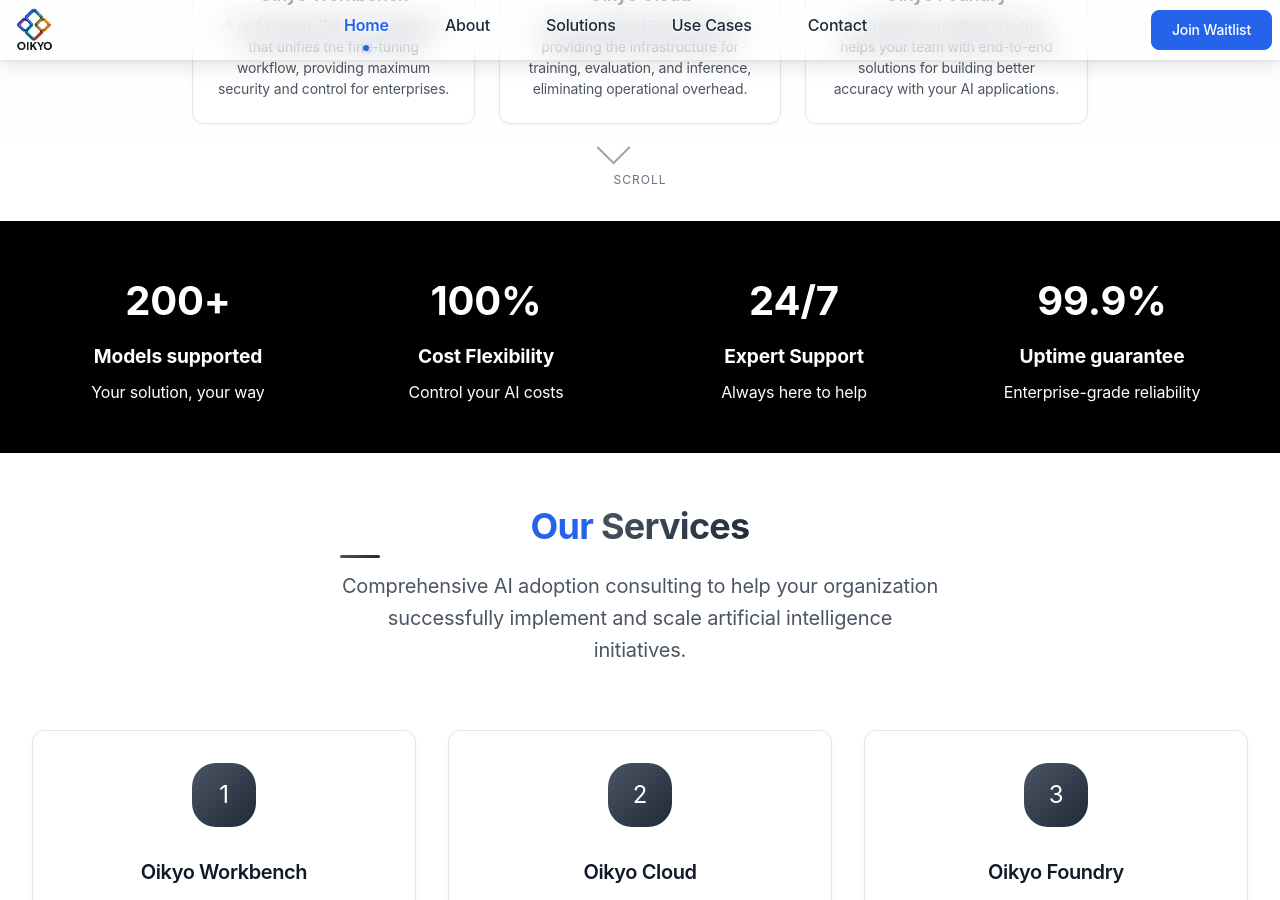
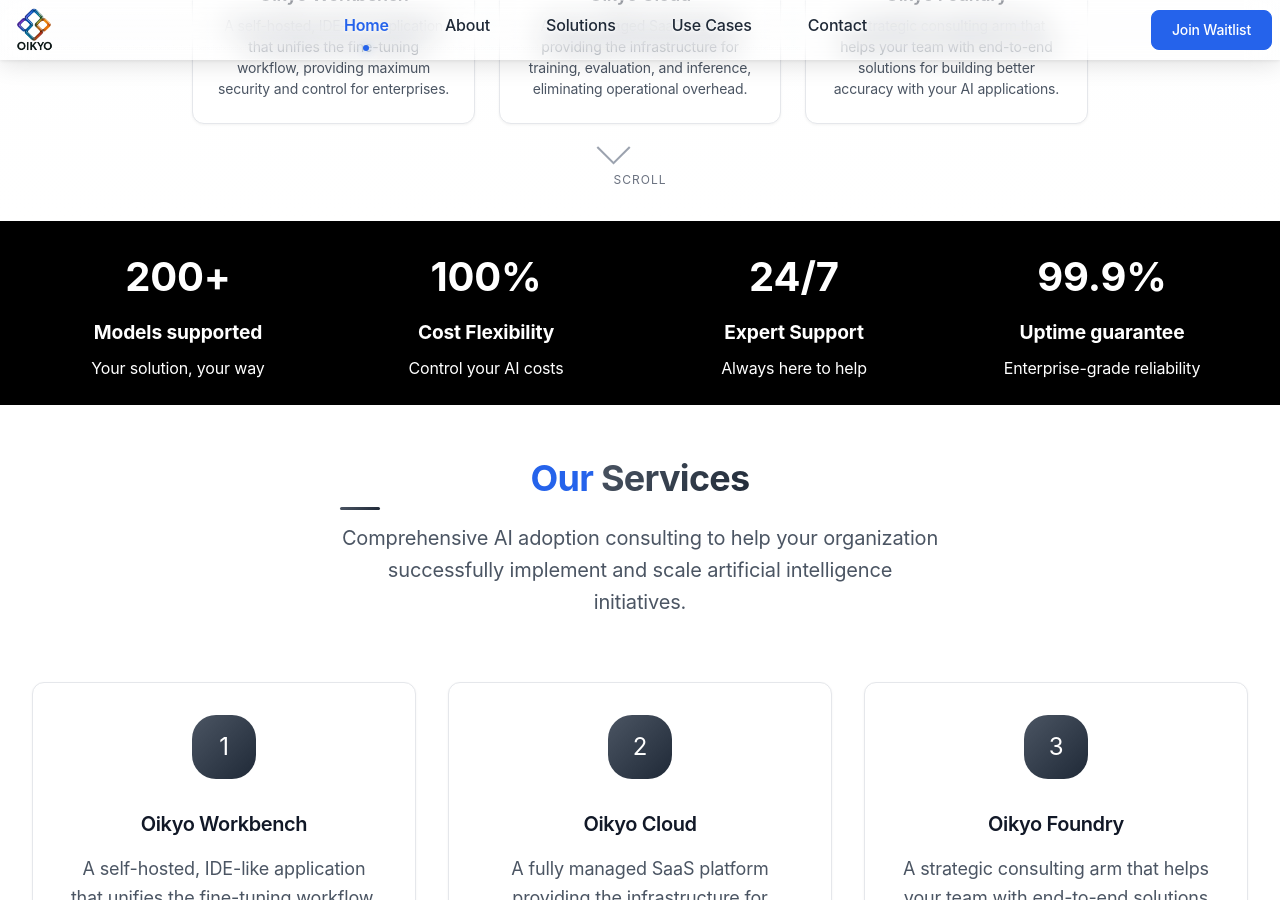
Before and after one commit to oikyoai/oikyo.ai, a Jekyll site: the page built from index.md, in a window 1280 px wide and 900 px high, scrolled down 619 px. Built offline with Jekyll 4.4.1, drawn with Linux system fonts in a browser that asks for light colours.

Commit message:
narrow stat bar

```diff
--- a/_sass/components/_stats-bar.scss
+++ b/_sass/components/_stats-bar.scss
@@ -1,7 +1,7 @@
 .stats-bar {
   background-color: #000;
   color: #fff;
-  padding: 2rem 0;
+  padding: 1rem 0;
   text-align: center;
 }
 
@@ -14,7 +14,7 @@
 }
 
 .stat {
-  padding: 1rem;
+  padding: 0.5rem;
 }
 
 .stat-number {
```
